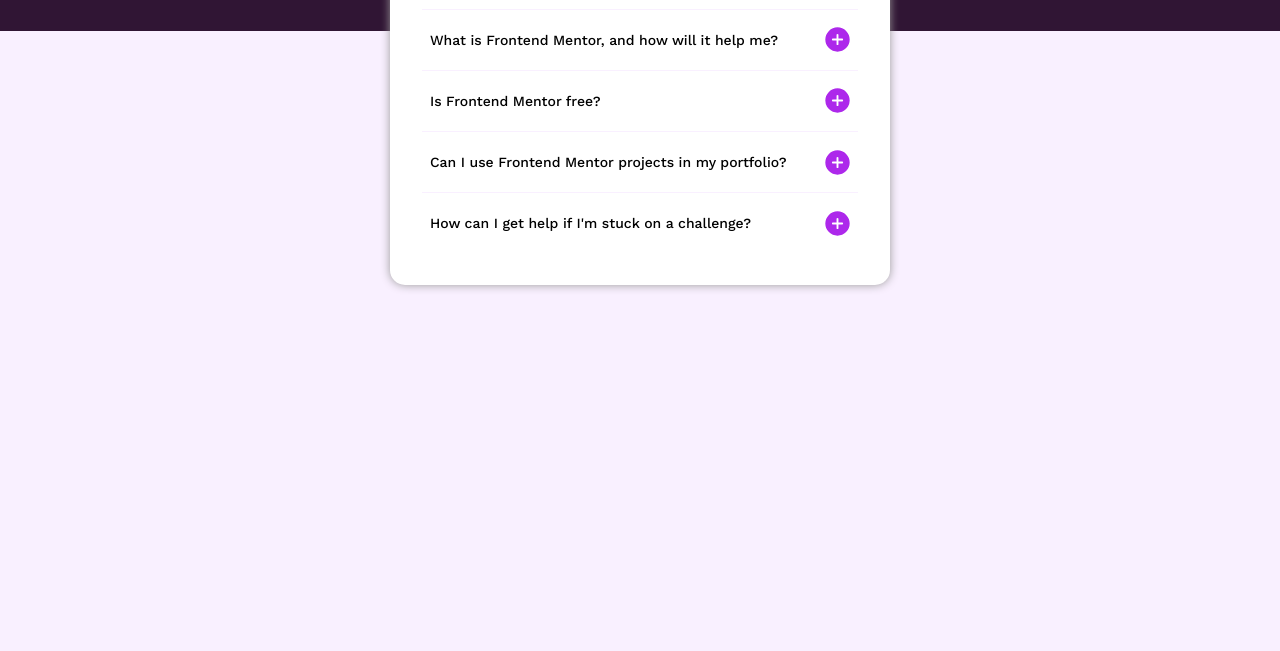
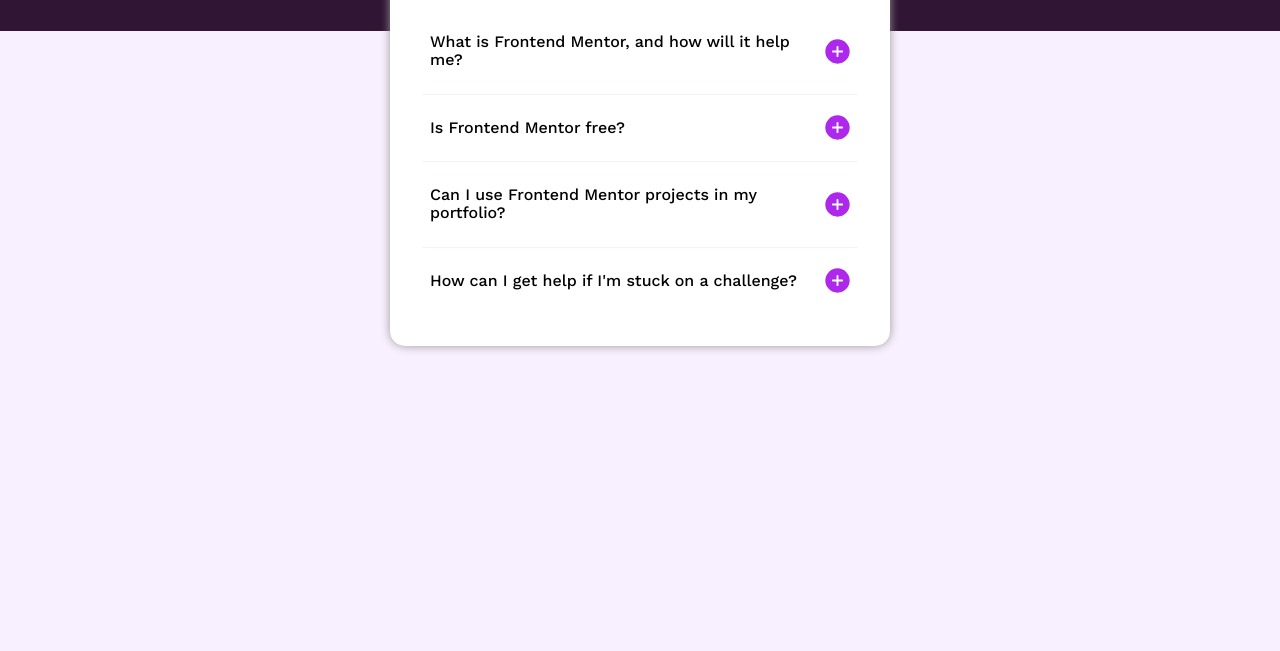
Before and after one commit to Risa2422/faq-accordion-main, a plain HTML site: page index.html in a window 1280 px wide. Shown: the part 149-800 px from the top of the page. Drawn offline with nearby package versions, Linux system fonts and the light colour scheme.

Commit message:
Fixed style

```diff
--- a/app.js
+++ b/app.js
@@ -4,6 +4,6 @@ const a = document.querySelectorAll(".answer");
 p.forEach((button, index) => {
   button.addEventListener("click", function () {
     a[index].classList.toggle("show");
-    this.classList.toggle("visible");
+    button.classList.toggle("visible");
   });
 });
--- a/index.html
+++ b/index.html
@@ -24,53 +24,45 @@
     <main class="container">
       <div class="faqFormat">
         <section class="title">
-          <img src="./assets/images/icon-star.svg" alt="logo" />
+          <div>
+            <img src="./assets/images/icon-star.svg" alt="logo" />
+          </div>
           <h1>FAQs</h1>
-
         </section>
-        <section class="qa">
+        <section class="qa no-border">
           <div class="question">
-            <p>What is Frontend Mentor, and how will it help me?</p>
-            <div class="button" alt=""></div>
+            <h3>What is Frontend Mentor, and how will it help me?</h3>
+            <button class="button"></button>
           </div>
           <div class="answer">
-            Frontend Mentor offers realistic coding challenges to help
-            developers improve their frontend coding skills with projects in
-            HTML, CSS, and JavaScript. It's suitable for all levels and ideal
-            for portfolio building.
+            <p>Frontend Mentor offers realistic coding challenges to help developers improve their frontend coding skills with projects in HTML, CSS, and JavaScript. It's suitable for all levels and ideal for portfolio building.</p>
           </div>
         </section>
         <section class="qa">
           <div class="question">
-            <p>Is Frontend Mentor free?</p>
-            <div class="button" alt=""></div>
+            <h3>Is Frontend Mentor free?</h3>
+            <button class="button"></button>
           </div>
           <div class="answer">
-            Yes, Frontend Mentor offers both free and premium coding challenges,
-            with the free option providing access to a range of projects
-            suitable for all skill levels.
+            <p>Yes, Frontend Mentor offers both free and premium coding challenges, with the free option providing access to a range of projects suitable for all skill levels.</p>
           </div>
         </section>
         <section class="qa">
           <div class="question">
-            <p>Can I use Frontend Mentor projects in my portfolio?</p>
-            <div class="button" alt=""></div>
+            <h3>Can I use Frontend Mentor projects in my portfolio?</h3>
+            <button class="button"></button>
           </div>
           <div class="answer">
-            Yes, you can use projects completed on Frontend Mentor in your
-            portfolio. It's an excellent way to showcase your skills to
-            potential employers!
+            <p>Yes, you can use projects completed on Frontend Mentor in your portfolio. It's an excellent way to showcase your skills to potential employers!</p>
           </div>
         </section>
         <section class="qa">
           <div class="question">
-            <p>How can I get help if I'm stuck on a challenge?</p>
-            <div class="button" alt=""></div>
+            <h3>How can I get help if I'm stuck on a challenge?</h3>
+            <button class="button"></button>
           </div>
           <div class="answer">
-            The best place to get help is inside Frontend Mentor's Discord
-            community. There's a help channel where you can ask questions and
-            seek support from other community members.
+            <p>The best place to get help is inside Frontend Mentor's Discord community. There's a help channel where you can ask questions and seek support from other community members.</p>
           </div>
         </section>
       </div>
--- a/style.css
+++ b/style.css
@@ -12,8 +12,7 @@ body {
 }
 
 .container {
-  display: grid;
-  place-content: center;
+  padding: 0 1rem;
 }
 
 h1 {
@@ -21,17 +20,18 @@ h1 {
 }
 
 .faqFormat {
-  max-width: 100%;
-  width: 500px;
+  max-width: 500px;
+  width: 100%;
   background-color: white;
   padding: 2rem;
-  margin: 3rem 1rem 0;
+  margin: 3rem auto 0;
   border-radius: 15px;
   box-shadow: 0px 0px 10px rgb(154, 153, 153);
 }
 
 .title {
   display: flex;
+  align-items: center;
   gap: 0.4rem;
   margin-bottom: 25px;
 }
@@ -41,17 +41,21 @@ h1 {
   display: flex;
   justify-content: space-between;
   align-items: center;
+  gap: 4px;
   transition: all 0.5s;
 }
 
-.question p {
+.question h3 {
+  font-size: 1rem;
   font-weight: 500;
 }
 
 .button {
   background: url("./assets/images/icon-plus.svg") no-repeat center;
-  width: 25px; /*25pxより小さくしたい場合はどうすればいい*/
+  /* width: 25px; /*25pxより小さくしたい場合はどうすればいい*/
+  flex: 0 0 25px; /*幅よりもこれを使用する方が良いです*/
   height: 25px;
+  border: none;
 }
 
 .button:hover {
@@ -68,7 +72,7 @@ h1 {
   padding: 0.5rem;
 }
 
-.qa:first-of-type() {
+.no-border {
   /*一つ目の要素だけ変更したい*/
   border: none;
 }
```
